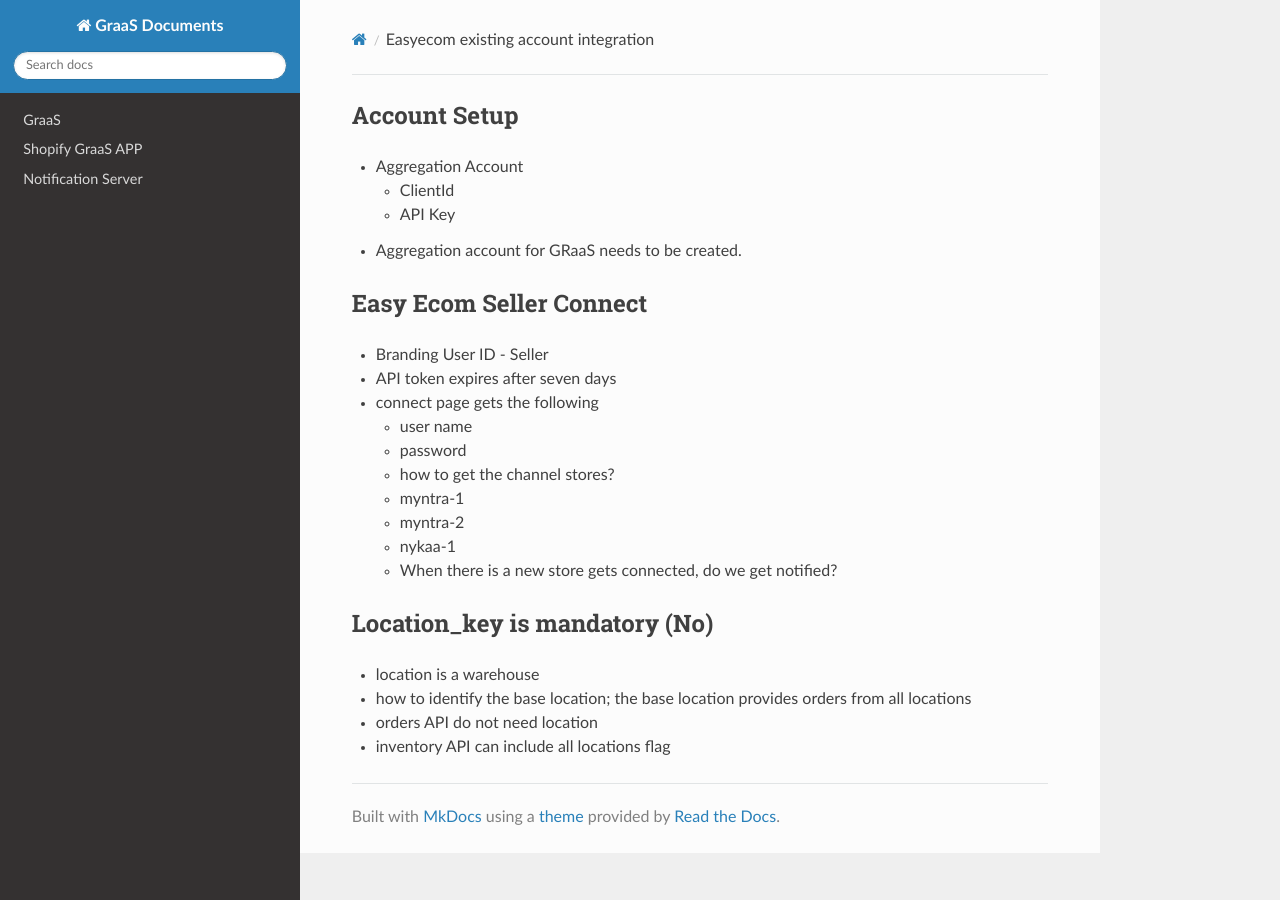
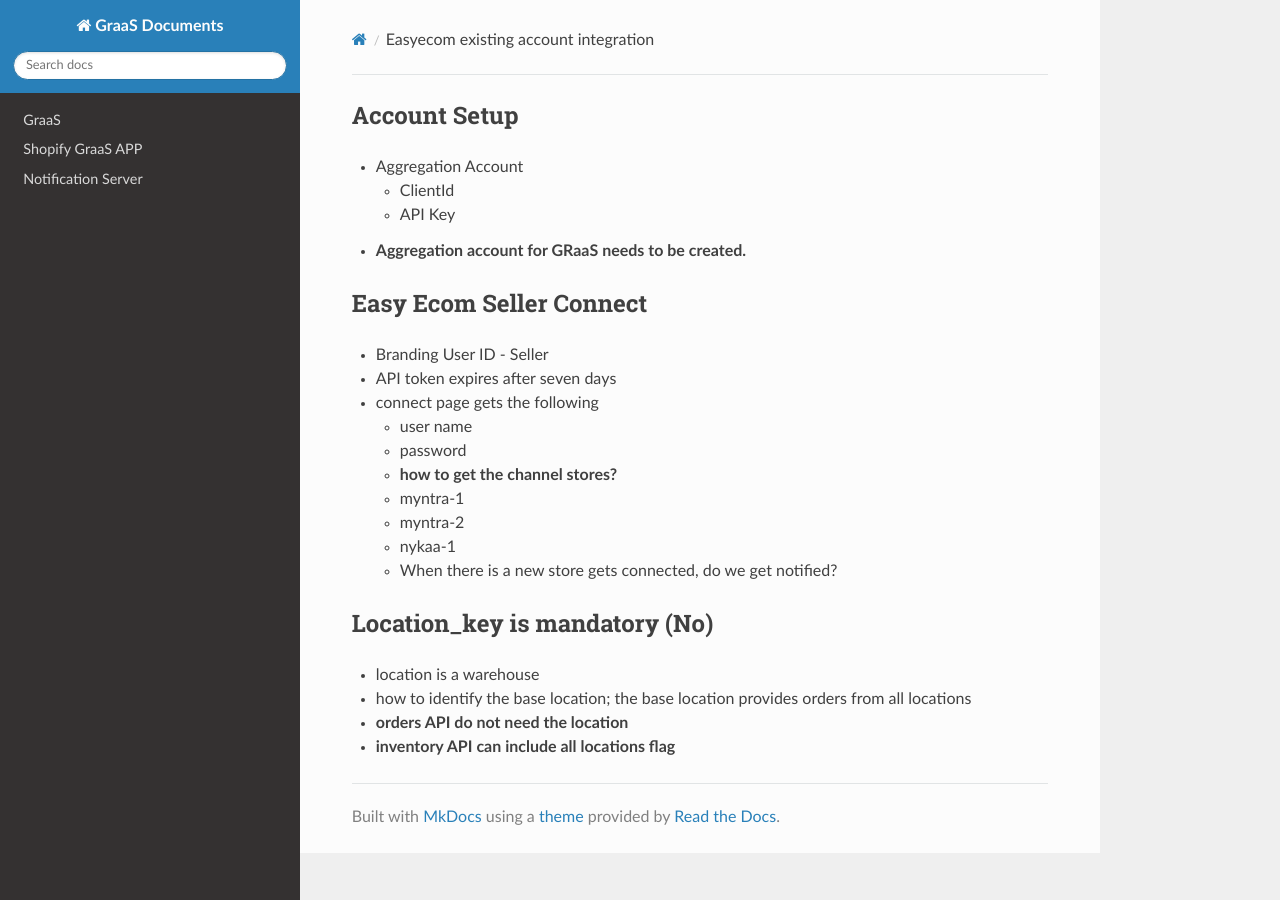
Before and after one commit to venkat-sia/techdocuments, an MkDocs documentation site: the page built from docs/easyecom_existing_account_integration.md, in a window 1280 px wide. Built offline with MkDocs 1.6.1, drawn with Linux system fonts in a browser that asks for light colours; nearby versions of some CDN libraries.

Commit message:
Update easyecom_existing_account_integration.md

```diff
--- a/docs/easyecom_existing_account_integration.md
+++ b/docs/easyecom_existing_account_integration.md
@@ -3,7 +3,7 @@
  - Aggregation Account
     - ClientId
     - API Key
- - Aggregation account for GRaaS needs to be created.
+ - **Aggregation account for GRaaS needs to be created.**
 
 Easy Ecom Seller Connect
 ---
@@ -12,7 +12,7 @@
   - connect page gets the following
     - user name
     - password
-	- how to get the channel stores?
+	- **how to get the channel stores?**
 	   - myntra-1
 	   - myntra-2
      - nykaa-1
@@ -22,5 +22,5 @@
 ---
    - location is a warehouse
    - how to identify the base location; the base location provides orders from all locations
-   - orders API do not need location
-   - inventory API can include all locations flag
+   - **orders API do not need the location**
+   - **inventory API can include all locations flag**
```
